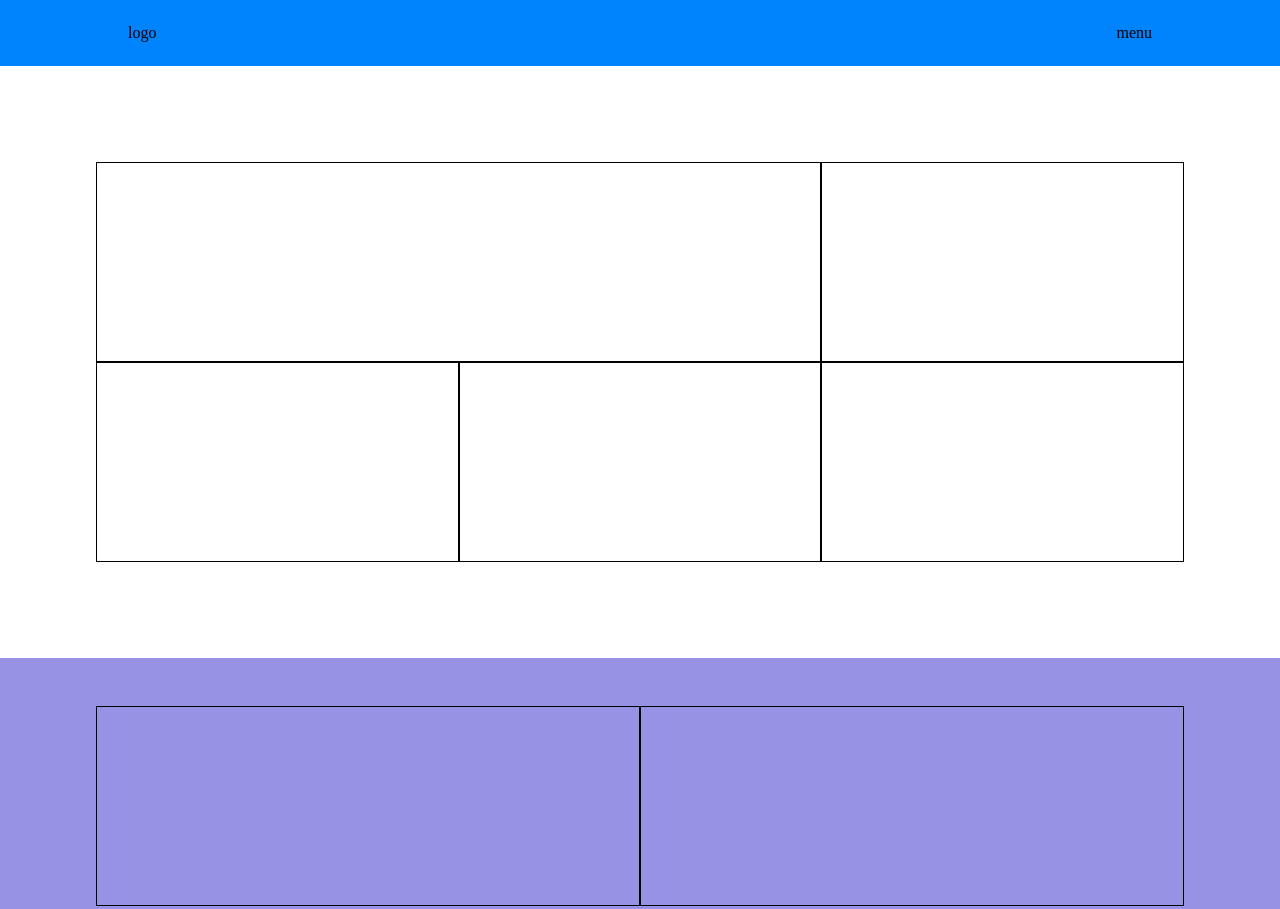
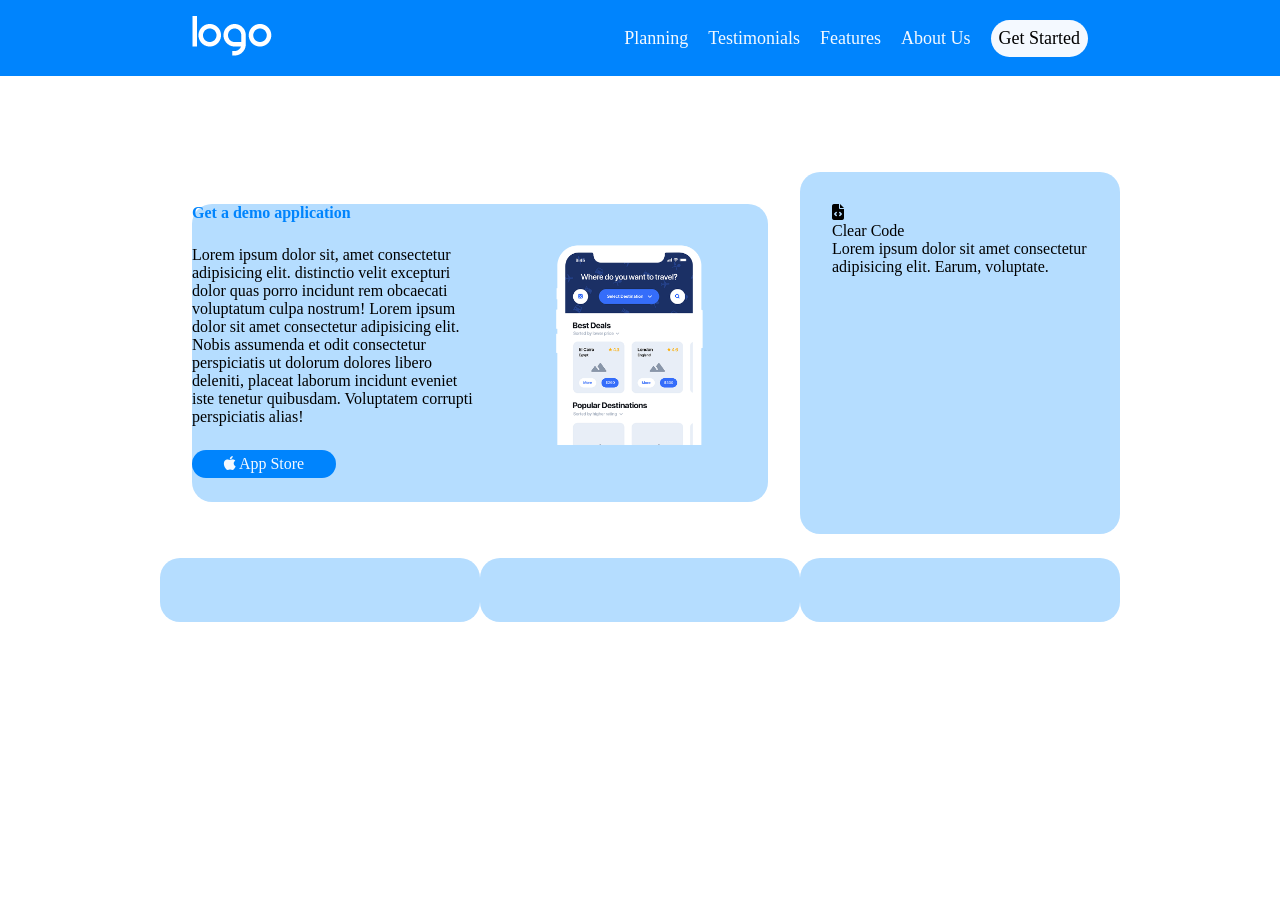
Before and after one commit to karfaisarra/htmlcss-responsive-layout, a plain HTML site: page index.html in a window 1280 px wide. Shown: the top 909 px of the page. Drawn offline with Linux system fonts and the light colour scheme.

Commit message:
add commit

```diff
--- a/assets/css/style.css
+++ b/assets/css/style.css
@@ -19,18 +19,27 @@ section{
     padding: 3rem 0;
 }
 .container{
-    width: 80%;
+    width: 70%;
     margin: 0 auto;
 }
 
 .d-flex{
     display: flex;
+    justify-content:space-between ;
 }
 .row{
     display: flex;
     flex-wrap: wrap;
     margin: 0 -2rem;
 
+}
+.bg_secondary_soft{
+    background-color: var(--bg_secondary_soft);
+    border-radius: 20px;
+}
+[class^="col-"]{
+    padding: 2rem;
+    margin-bottom: 1.5rem;
 }
 .col-1{
     width: calc(100% / 12 * 1);
@@ -68,13 +77,11 @@ section{
 .col-12{
     width: 100%;
 }
+.margin_between{
+    margin-left: 1rem;
+}
+/*debug*/
 
-/*debug*/
-.debug [class^="col-"]{
-    height: 200px;
-    border: 1px solid black;
-    padding: 2rem;
-}
 .debug .partners .heading, .debug .partners .partner{
     height: 200px;
     background-color: gainsboro;
@@ -100,19 +107,85 @@ header{
 header nav{
     display: flex;
     justify-content: space-between;
-    padding: 1.5rem 0;
+    align-items: center;
+    padding: 1rem 0;
+}
+header .menu ul{
+    list-style: none;
+}
+header .menu li{
+    display: inline-block;
+    padding-left: 1rem;
+}
+header .menu li a{
+    text-decoration: none;
+    font-size: 18px;
+    color: var(--bg_light);
+}
+.menu .btn_light{
+    color: var(--bg_darker);
+    background-color: var(--bg_light);
+    border-radius: 40px;
+    padding: 0.5rem;
+    margin-left: 1rem;
+    font-size: 18px;
+    cursor: pointer;
+
+}
+/*main*/
+
+/*demo*/
+.demo .row .text{
+    width: 50%;
+
+}
+.demo .row .text h4{
+    color: var(--bg_secondary);
+    margin-bottom: 1.5rem;
+}
+.demo .row .text .btn_secondary{
+    background-color: var(--bg_secondary);
+    width: 50%;
+    text-align: center;
+    border-radius: 40px;
+    padding: 5px 20px;
+    margin: 1.5rem 0;
+}
+.demo .row .text .btn_secondary a{
+    color: var(--bg_light);
+    text-decoration: none;
 }
 
-/*main*/
+.demo .row .image{
+    width: 40%;
+}
+.demo .row .image img{
+    width: 80%;
+    position: relative;
+    top: 36px;
+}
+.icons .icon
+
+
+/*planning*/
 .planning{
     background-color: var(--bg_primary)
 }
+
+
+/*partners*/
 .partner{
     display: flex;
 }
+
+/*benefits*/
 .benefits{
     background-color: var(--bg_primary);
 }
+
+/*about*/
+
+/*call_to_action*/
 .call_to_action{
     background-color: var(--bg_primary);
 }
--- a/index.html
+++ b/index.html
@@ -5,14 +5,25 @@
     <meta http-equiv="X-UA-Compatible" content="IE=edge">
     <meta name="viewport" content="width=device-width, initial-scale=1.0">
     <title>Rsponsive-Layout</title>
+    <link rel="stylesheet" href="https://cdnjs.cloudflare.com/ajax/libs/font-awesome/6.2.0/css/all.min.css" integrity="sha512-xh6O/CkQoPOWDdYTDqeRdPCVd1SpvCA9XXcUnZS2FmJNp1coAFzvtCN9BmamE+4aHK8yyUHUSCcJHgXloTyT2A==" crossorigin="anonymous" referrerpolicy="no-referrer" />
     <link rel="stylesheet" href="./assets/css/style.css">
 </head>
-<body class="debug">
+<body class="">
     <header id="site_header">
         <div class="container">
             <nav>
-                <div class="logo">logo</div>
-                <div class="menu">menu</div>
+                <div class="logo">
+                    <img src="./assets/img/logo.png" alt="">
+                </div>
+                <div class="menu">
+                    <ul>
+                        <li><a href="#">Planning</a></li>
+                        <li><a href="#">Testimonials</a></li>
+                        <li><a href="#">Features</a></li>
+                        <li><a href="#">About Us</a></li>
+                        <li class="btn_light" >Get Started</li>
+                    </ul>
+                </div>
             </nav>
         </div>
     </header>
@@ -21,11 +32,34 @@
         <section class="demo">
             <div class="container">
                 <div class="row">
-                    <div class="col-12 col_md_8"></div>
-                    <div class="col-12 col_md_4"></div>
-                    <div class="col-12 col_md_4"></div>
-                    <div class="col-12 col_md_4"></div>
-                    <div class="col-12 col_md_4"></div>
+                    <div class="col-12 col_md_8 ">
+                        <div class="bg_secondary_soft d-flex">
+                            <div class="text">
+                                <h4>Get a demo application</h4>
+                                <p>Lorem ipsum dolor sit, amet consectetur adipisicing elit. distinctio velit excepturi dolor quas porro incidunt rem obcaecati voluptatum culpa nostrum! Lorem ipsum dolor sit amet consectetur adipisicing elit. Nobis assumenda et odit consectetur perspiciatis ut dolorum dolores libero deleniti, placeat laborum incidunt eveniet iste tenetur quibusdam. Voluptatem corrupti perspiciatis alias!</p>
+                                <div class="btn_secondary"><a href="#"><i class="fa-brands fa-apple"></i> App Store</a></div>
+                            </div>
+                            <div class="image">
+                                <img src="./assets/img/phone.png" alt="">
+                            </div>
+                        </div>
+                    </div>
+                    <div class="col-12 col_md_4 bg_secondary_soft">
+                        <div class="icons">
+                            <div class="icon">
+                                <i class="fa-solid fa-file-code"></i>
+                            </div>
+                            <div class="info">
+                                Clear Code
+                            </div>
+                        </div>
+                        <div class="icons_text">
+                            <p>Lorem ipsum dolor sit amet consectetur adipisicing elit. Earum, voluptate.</p>
+                        </div>
+                    </div>
+                    <div class="col-12 col_md_4 bg_secondary_soft"></div>
+                    <div class="col-12 col_md_4 bg_secondary_soft"></div>
+                    <div class="col-12 col_md_4 bg_secondary_soft"></div>
                 </div>
             </div>
         </section>
```
